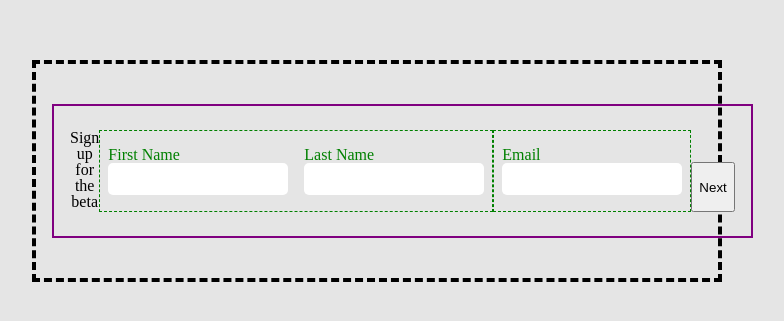
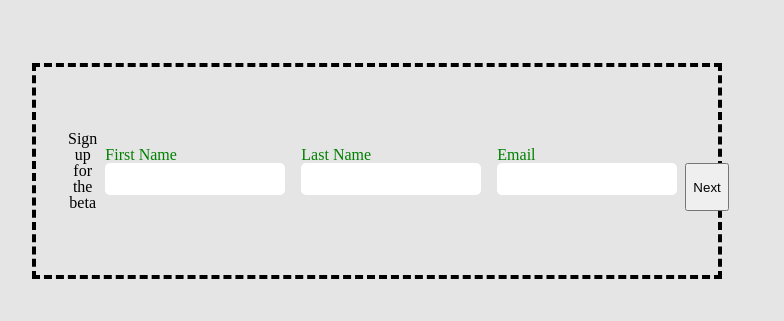
Before and after one commit to DMC09/cfemail, a React (Create React App) app: page / in a window 1280 px wide. Shown: the part 229-550 px from the top of the page, without its empty margins (263-1047 px from the left). Built offline with nearby package versions, Linux system fonts and the light colour scheme.

Commit message:
all data fields are updated and able to post.

```diff
--- a/server.js
+++ b/server.js
@@ -42,7 +42,7 @@ app.post('/post', (req, res) => {
      let mailOptions = {
        from: 'newsletbot@gmail.com',
        to: req.body.email,
-       subject: 'Sending Html in node mailer',
+       subject: 'Confirm your Beta Access',
        html: html
      };
   transporter.sendMail(mailOptions,(err,data)=> err ? console.log(err): console.log(`sent`))
--- a/src/container/InitialForm.js
+++ b/src/container/InitialForm.js
@@ -23,7 +23,6 @@ export default function InitialForm() {
     await setComplete(true);
   };
   return (
-
       <form className="form_container" onSubmit={handleSubmit(onSubmit)}>
       <fieldset>
       <h1 style={{textAlign:"center"}}>Sign up for the beta</h1>
@@ -35,7 +34,6 @@ export default function InitialForm() {
             type="text"
             className="validate"
             name="fname"
-
             ref={register({
               required: true,
               minLength: 1,
@@ -73,13 +71,7 @@ export default function InitialForm() {
         <div id="lastName" className="input-field ">
           <label label="last_name">Last Name</label>
           <input
-            onChange={(e) =>
-              setLname(
-                e.target.value.replace(/\b(\w)/g, (s) => s.toUpperCase())
-              )
-            }
             id="last_name"
-            v
             type="text"
             className="validate"
             name="lname"
--- a/src/container/MainForm.js
+++ b/src/container/MainForm.js
@@ -1,4 +1,4 @@
-import React, { useContext,useState } from "react";
+import React, { useContext, useState } from "react";
 import axios from "axios";
 import { useForm } from "react-hook-form";
 import { FormContext } from "../context/formContext";
@@ -7,26 +7,45 @@ import { faEye } from "@fortawesome/free-solid-svg-icons";
 const eye = <FontAwesomeIcon icon={faEye} />;
 
 export default function MainForm() {
-  const [fname, setFname, lname, setLname,email,setEmail,frequency, setFrequency,category, setCategory] = useContext(FormContext);
+  const [
+    fname,
+    setFname,
+    lname,
+    setLname,
+    email,
+    setEmail,
+    uname,
+    setUname,
+    pword,
+    setPword,
+    subscribed,
+    setSubscribe,
+  ] = useContext(FormContext);
   const [passwordShown, setPasswordShown] = useState(false);
   const { register, handleSubmit, errors } = useForm();
   const togglePasswordVisiblity = () => {
     setPasswordShown(passwordShown ? false : true);
   };
   const onSubmit = async (data) => {
-
-    // console.log(category)
-const {category,frequency} = await data;
-await setFrequency(frequency)
-await setCategory(category)
-await axios.post("http://localhost:3001/post", { fname,lname,email,frequency,category });
+    console.log(data)
+    const { isSubscribing,uname,pword } = await data;
+    await setUname(uname);
+    await setPword(pword);
+    await setSubscribe(isSubscribing);
+    await axios.post("http://localhost:3001/post", {
+      fname,
+      lname,
+      email,
+      uname,
+      pword,
+      isSubscribing
+    });
   };
   return (
-
     <form onSubmit={handleSubmit(onSubmit)} className="form_container">
-      <h1 style={{textAlign:"center"}}>Almost there, {fname}!</h1>
+      <h1 style={{ textAlign: "center" }}>Almost there, {fname}!</h1>
       <div className="username_row">
-        <div id="firstName" className="input-field">
+        <div id="username" className="input-field">
           <label label="username">Username</label>
           <input
             type="text"
@@ -35,7 +54,7 @@ await axios.post("http://localhost:3001/post", { fname,lname,email,frequency,cat
             ref={register({
               required: true,
               minLength: 1,
-            pattern: /^[a-zA-z]+$/,
+              pattern: /^(?=.*[a-zA-Z\d].*)[a-zA-Z\d!@#$%&*]{7,}$/,
             })}
           ></input>
           {errors.uname?.type === "required" && (
@@ -68,8 +87,9 @@ await axios.post("http://localhost:3001/post", { fname,lname,email,frequency,cat
         </div>
       </div>
       <div className="password_row">
-          <div id="password" className="input-field" >
+        <div id="password" className="input-field">
           <label label="password">Password</label>
+          <i onClick={togglePasswordVisiblity}>{eye}</i>
           <input
             type={passwordShown ? "text" : "password"}
             className="validate"
@@ -79,10 +99,8 @@ await axios.post("http://localhost:3001/post", { fname,lname,email,frequency,cat
               minLength: 1,
               pattern: /^[a-zA-z]+$/,
             })}
-          >
+          ></input>
 
-          </input>
-<i onClick={togglePasswordVisiblity}>{eye}</i>
           {errors.pword?.type === "required" && (
             <span
               className="helper-text"
@@ -116,9 +134,19 @@ await axios.post("http://localhost:3001/post", { fname,lname,email,frequency,cat
         <div className="input-field ">
           <label label="Frequency">Subscribe to Newsletter?</label>
           <div className="newsletter">
-<input type="radio" name="frequency" value="true" ref={register} />
+            <input
+              type="radio"
+              name="isSubscribing"
+              value="true"
+              ref={register}
+            />
             <label for="Weekly">Yes</label>
-<input type="radio"  name="frequency" value="false" ref={register} />
+            <input
+              type="radio"
+              name="isSubscribing"
+              value="false"
+              ref={register}
+            />
             <label for="Bi-Weekly">No</label>
           </div>
         </div>
@@ -127,5 +155,5 @@ await axios.post("http://localhost:3001/post", { fname,lname,email,frequency,cat
         Confirm
       </button>
     </form>
-  )
+  );
 }
--- a/src/context/formContext.js
+++ b/src/context/formContext.js
@@ -6,18 +6,20 @@ export const FormProvider = (props) => {
   const [fname, setFname] = useState("");
   const [lname, setLname] = useState("");
   const [email, setEmail] = useState("");
-  const [frequency, setFrequency] = useState("");
-  const [category, setCategory] = useState("");
+  const [uname, setUname] = useState("");
+  const [pword, setPword] = useState("");
+  const [subscribed, setSubscribe] = useState(null);
   const [completedInit,setComplete] = useState(null)
 
   return (
     <FormContext.Provider
       value={[completedInit,setComplete,
         fname, setFname,
-        lname, setLname,email,
-         setEmail,frequency, setFrequency,
-         category, setCategory]}>
-
+        lname, setLname,
+        email,setEmail,
+        uname, setUname,
+        pword, setPword,
+        subscribed,setSubscribe]}>
       {props.children}
     </FormContext.Provider>
   );
--- a/src/index.css
+++ b/src/index.css
@@ -13,35 +13,32 @@ form {
   padding: 2.5rem 1rem;
   width: 650px;
   max-width: 80vw;
-
 }
 form fieldset {
-  border: 2px solid purple;
+  /* border: 2px solid purple; */
   padding: 1.5rem 1rem;
-
   display: flex;
-
 }
 /* rows */
-.name_row{
-  border: 1px dashed green;
+.name_row {
+  /* border: 1px dashed green; */
   display: flex;
   padding: 1rem 0;
 }
 
-.email_row{
-  border: 1px dashed green;
+.email_row {
+  /* border: 1px dashed green; */
   display: flex;
-padding: 1rem .5rem;
+  padding: 1rem 0.5rem;
 }
 #email {
-width: 100%;
+  width: 100%;
 }
 #firstName {
-width: 50%;
-padding: 0 0.5rem;
+  width: 50%;
+  padding: 0 0.5rem;
 }
 #lastName {
-width: 50%;
-padding: 0 0.5rem;
+  width: 50%;
+  padding: 0 0.5rem;
 }
```
Lines whose indentation alone changed are shown as unchanged.
